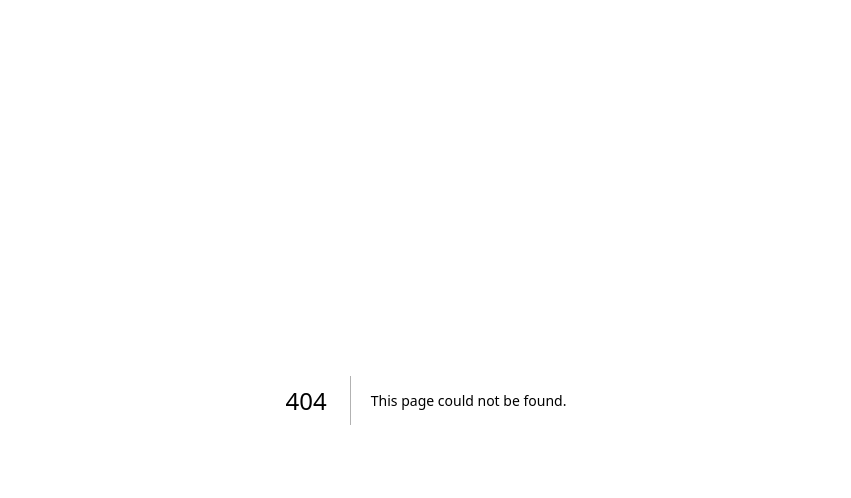
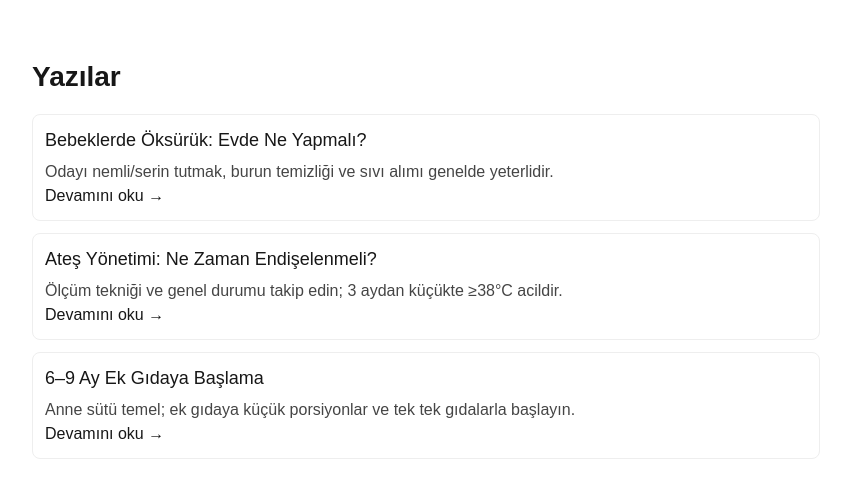
Before and after one commit to DidemKurtErsoy1/nextjs-boilerplate, a Next.js app: page /articles in a window 1280 px wide. Before the commit this address had no page. Shown: the top 498 px of the page, without its empty margins (214-1065 px from the left). Built offline with nearby package versions, Linux system fonts and the light colour scheme.

Commit message:
Create page.tsx

```diff
--- /dev/null
+++ b/app/articles/page.tsx
@@ -0,0 +1,21 @@
+import Link from 'next/link';
+import { articles } from './data';
+
+export default function ArticlesPage() {
+  return (
+    <main style={{maxWidth:820, margin:'40px auto', padding:16}}>
+      <h1 style={{fontSize:28, fontWeight:700}}>Yazılar</h1>
+      <ul style={{marginTop:16, display:'grid', gap:12}}>
+        {articles.map(a => (
+          <li key={a.slug} style={{border:'1px solid #eee', borderRadius:8, padding:12}}>
+            <h2 style={{fontSize:18, margin:0}}>
+              <Link href={`/articles/${a.slug}`}>{a.title}</Link>
+            </h2>
+            <p style={{opacity:.8, marginTop:6}}>{a.excerpt}</p>
+            <Link href={`/articles/${a.slug}`}>Devamını oku →</Link>
+          </li>
+        ))}
+      </ul>
+    </main>
+  );
+}
```
